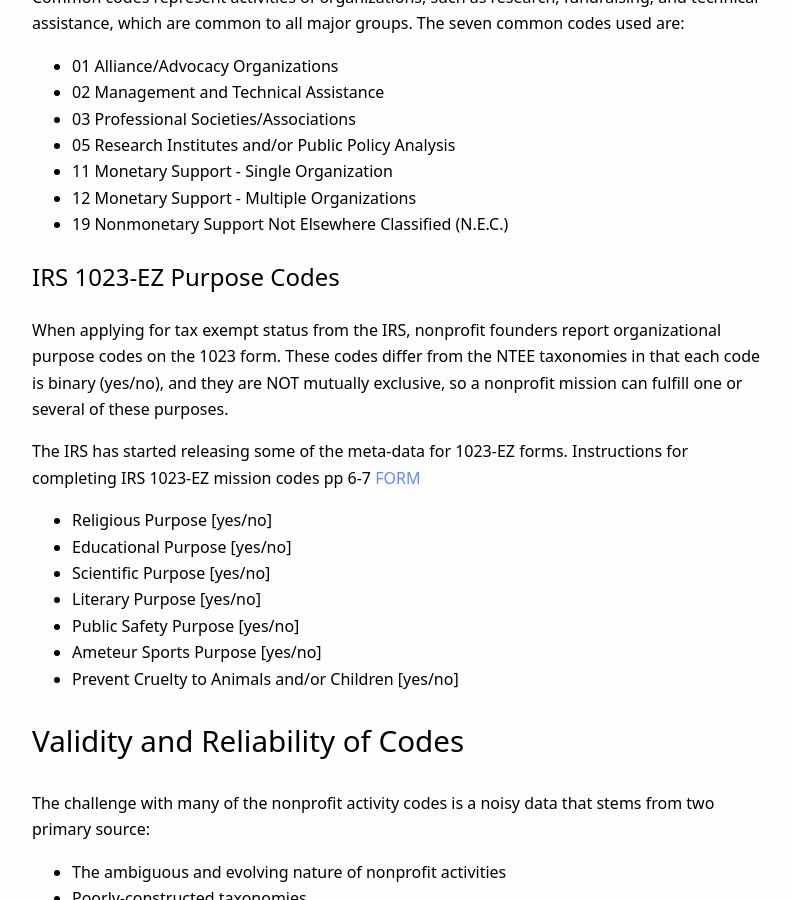
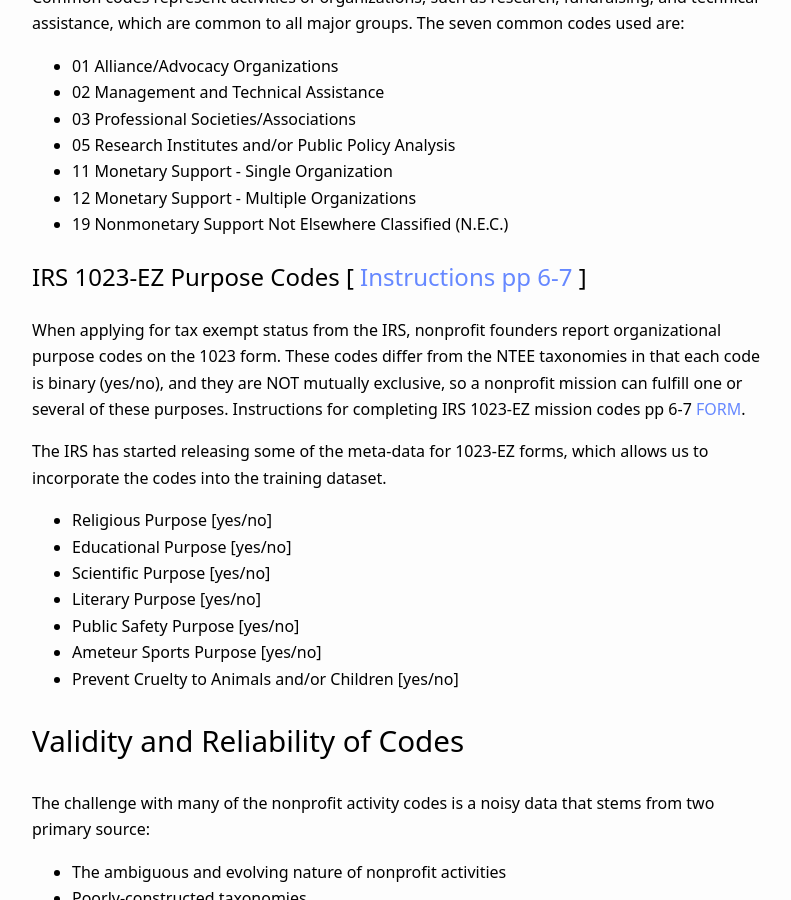
Before and after one commit to Nonprofit-Open-Data-Collective/machine_learning_mission_codes, a Jekyll site: the page built from docs/taxonomies.md, in a window 1280 px wide and 900 px high, scrolled down 1069 px. Shown: the whole window, without its empty margins (240-1031 px from the left). Built offline with Jekyll 4.4.1, drawn with Linux system fonts in a browser that asks for light colours; our own code applies the rules of GitHub Pages for plain Markdown files.

Commit message:
Update taxonomies.md

```diff
--- a/docs/taxonomies.md
+++ b/docs/taxonomies.md
@@ -34,11 +34,11 @@
 * 12 Monetary Support - Multiple Organizations
 * 19 Nonmonetary Support Not Elsewhere Classified (N.E.C.)
 
-## IRS 1023-EZ Purpose Codes
+## IRS 1023-EZ Purpose Codes  [ [Instructions pp 6-7](https://www.irs.gov/pub/irs-pdf/i1023ez.pdf) ]
 
-When applying for tax exempt status from the IRS, nonprofit founders report organizational purpose codes on the 1023 form. These codes differ from the NTEE taxonomies in that each code is binary (yes/no), and they are NOT mutually exclusive, so a nonprofit mission can fulfill one or several of these purposes.
+When applying for tax exempt status from the IRS, nonprofit founders report organizational purpose codes on the 1023 form. These codes differ from the NTEE taxonomies in that each code is binary (yes/no), and they are NOT mutually exclusive, so a nonprofit mission can fulfill one or several of these purposes. Instructions for completing IRS 1023-EZ mission codes pp 6-7 [FORM](https://www.irs.gov/pub/irs-pdf/i1023ez.pdf).
 
-The IRS has started releasing some of the meta-data for 1023-EZ forms. Instructions for completing IRS 1023-EZ mission codes pp 6-7 [FORM](https://www.irs.gov/pub/irs-pdf/i1023ez.pdf)
+The IRS has started releasing some of the meta-data for 1023-EZ forms, which allows us to incorporate the codes into the training dataset.
 
 * Religious Purpose [yes/no]
 * Educational Purpose [yes/no]
```
